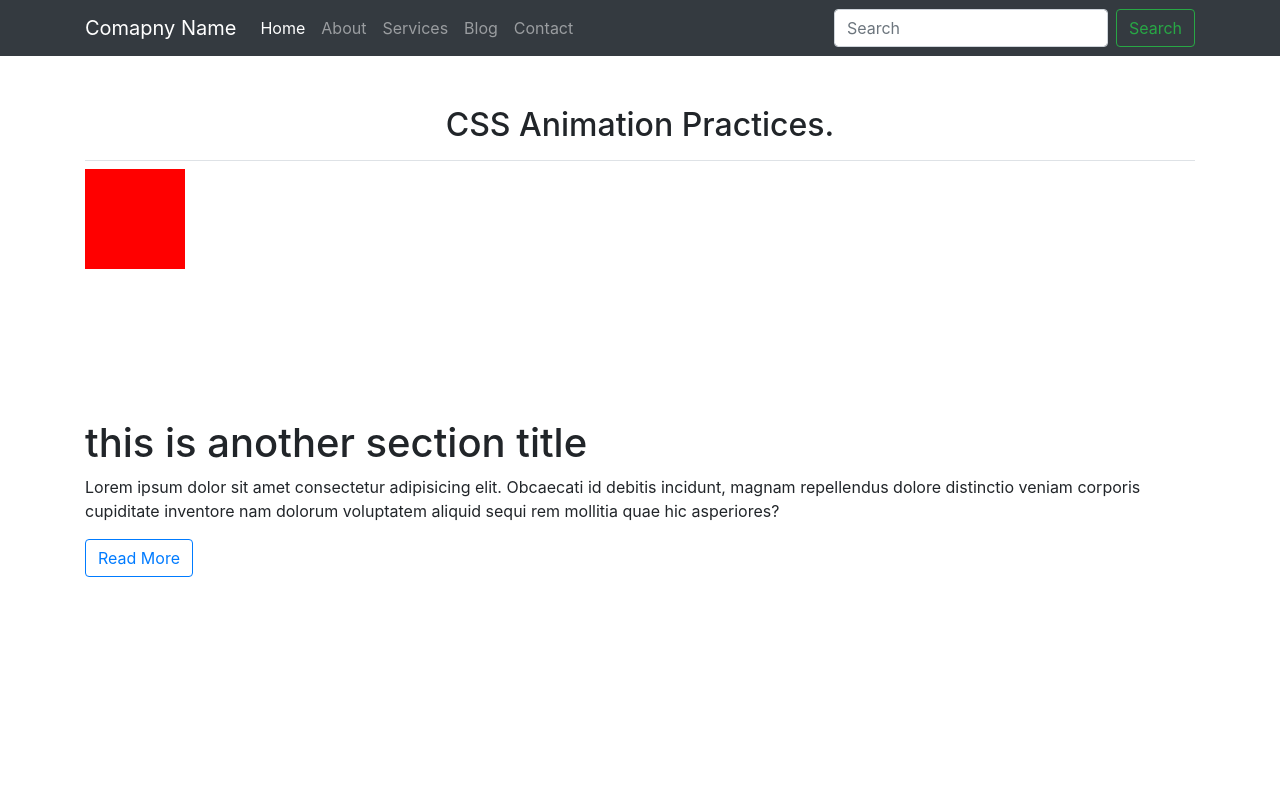
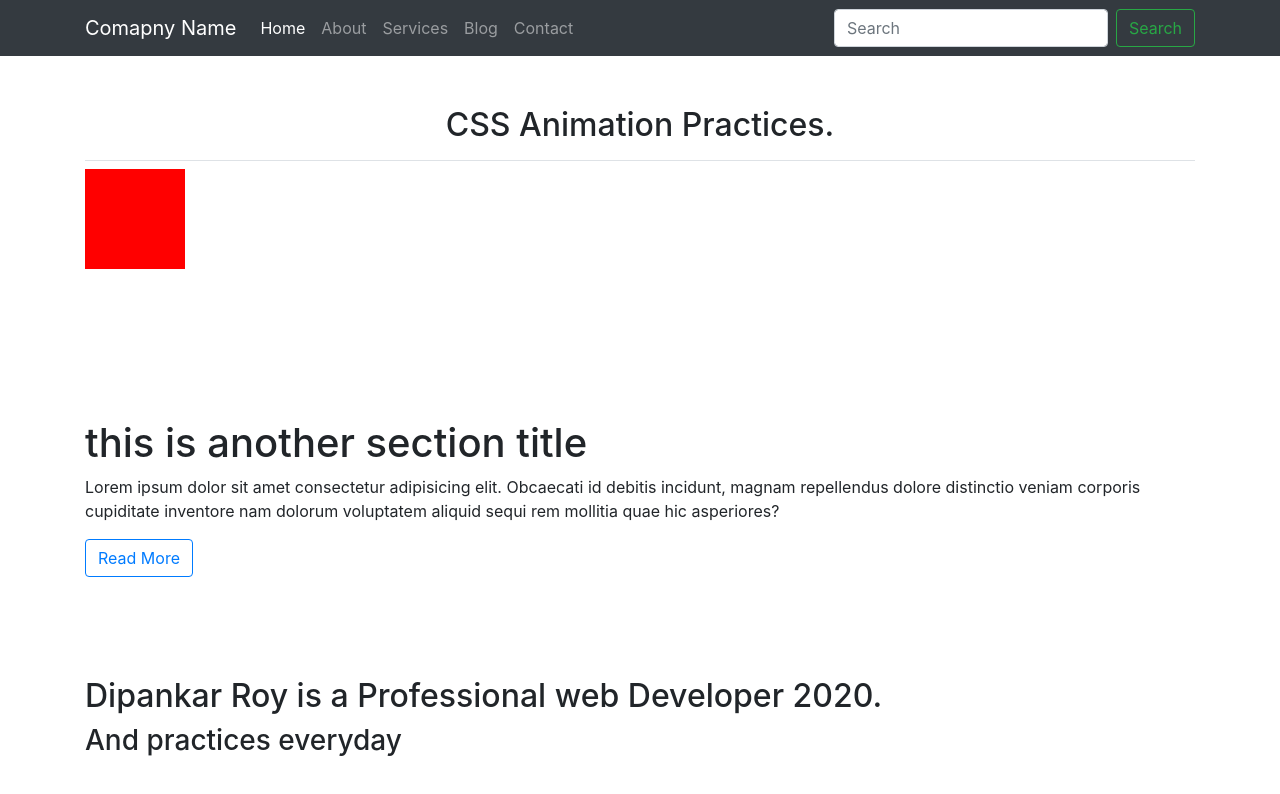
Before and after one commit to dipankar2020/practices_file, a plain HTML site: page index.html in a window 1280 px wide. Drawn offline with nearby package versions, Linux system fonts and the light colour scheme.

Commit message:
dipankar personal text

```diff
--- a/index.html
+++ b/index.html
@@ -66,6 +66,15 @@
         </div>
     </section>
 
+    <div class="container">
+        <div class="row">
+            <div class="col-lg-12">
+                <h2>Dipankar Roy is a Professional web Developer 2020.</h2>
+                <h3>And practices everyday</h3>
+            </div>
+        </div>
+    </div>
+
 
 
     <script src="https://code.jquery.com/jquery-3.4.1.slim.min.js"></script>
```
